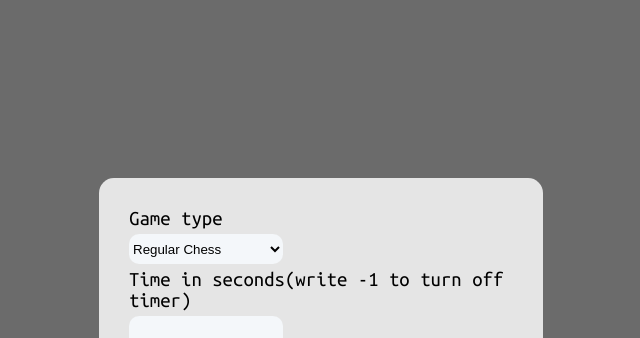
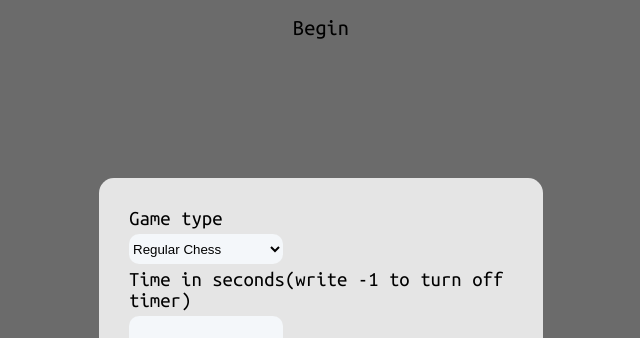
Before and after one commit to VardanHeroic/chess_new, a React (Create React App) app: page / in a window 1280 px wide. Shown: the top 338 px of the page, without its empty margins (319-959 px from the left). Built offline with nearby package versions, Linux system fonts and the light colour scheme.

Commit message:
added autorotate,status text and fixed bottom right ray check bug

```diff
--- a/src/App.css
+++ b/src/App.css
@@ -16,6 +16,16 @@ body {
 	background: #e5e5e5;
 	margin: 0;
 	font-family: "Ubuntu Mono", monospace;
+}
+
+.status-wrapper {
+	text-align: center;
+	padding-top: 2vh;
+}
+
+.status-span {
+	font-size: 1.4em;
+	text-transform: capitalize;
 }
 
 .wcell,
@@ -212,6 +222,10 @@ body {
 	color: #34364c;
 }
 
+.switch-container {
+	font-size: 1.4em;
+}
+
 .switch {
 	position: relative;
 	display: inline-block;
@@ -266,7 +280,7 @@ input:checked+.slider:before {
 
 .game {
 	margin-left: calc(50vw - 200px);
-	padding-top: 10vh;
+	padding-top: 5vh;
 }
 
 .timer {
--- a/src/App.jsx
+++ b/src/App.jsx
@@ -4,6 +4,7 @@ import Board from "./Board"
 import Reset from "./Reset"
 import Timer from "./Timer"
 import Switch from "./Switch"
+import Status from "./Status"
 import BeginModal from "./BeginModal"
 import { useSelector } from "react-redux"
 import { useState } from "react"
@@ -11,18 +12,27 @@ import { useState } from "react"
 export default function App() {
 	const status = useSelector(state => state.matrixReducer.status)
 	const [isRotated, setisRotated] = useState(false)
+	const [autoRotate, setautoRotate] = useState(false)
 	return (
 		<div className="App">
 			{status === "begin" ? <BeginModal /> : ""}
 			{status === "promotion" ? <Modal></Modal> : ""}
+			<Status />
 			<div className="game">
-				<Board isRotated={isRotated}></Board>
+				<Board isRotated={isRotated} autoRotate={autoRotate} setisRotated={setisRotated}></Board>
 				<Timer />
 			</div>
 			<div className="Reset-container">
 				<Reset />
 				<br />
-				<Switch setisRotated={() => setisRotated(!isRotated)} isRotated={isRotated} />
+				<div className="switch-container">
+					<span>Auto-rotate: </span>
+					<Switch setisRotated={() => setautoRotate(!autoRotate)} isRotated={autoRotate} />
+				</div>
+				<div className="switch-container">
+					<span>Rotated: </span>
+					<Switch setisRotated={() => setisRotated(!isRotated)} isRotated={isRotated} isDisabled={autoRotate} />
+				</div>
 			</div>
 		</div>
 	)
--- a/src/Bishop.jsx
+++ b/src/Bishop.jsx
@@ -110,7 +110,7 @@ class Bishop extends Component {
 			}
 			if (cell.x > props.x && cell.y > props.y) {
 				checkBlockBR.x = Math.min(cell.x, checkBlockBR.x)
-				checkBlockBR.x = Math.min(cell.y, checkBlockBR.y)
+				checkBlockBR.y = Math.min(cell.y, checkBlockBR.y)
 			}
 			if (cell.x < props.x && cell.y > props.y) {
 				checkBlockTR.x = Math.max(cell.x, checkBlockTR.x)
--- a/src/Board.jsx
+++ b/src/Board.jsx
@@ -79,6 +79,12 @@ class Board extends Component {
 		})
 	}
 
+	componentDidUpdate() {
+		if (this.props.autoRotate) {
+			setTimeout(() => this.props.setisRotated(this.props.current !== "white"), 200)
+		}
+	}
+
 	render() {
 		if (this.props.matrix.length === 0) {
 			return null
@@ -106,4 +112,5 @@ class Board extends Component {
 export default connect(state => ({
 	matrix: state.matrixReducer.value,
 	whiteTimer: state.matrixReducer.whiteTimer,
+	current: state.matrixReducer.current,
 }))(Board)
--- a/src/Queen.jsx
+++ b/src/Queen.jsx
@@ -311,7 +311,7 @@ class Queen extends Component {
 			}
 			if (cell.x > props.x && cell.y > props.y) {
 				checkBlockBR.x = Math.min(cell.x, checkBlockBR.x)
-                checkBlockBR.x = Math.min(cell.y, checkBlockBR.y)
+				checkBlockBR.y = Math.min(cell.y, checkBlockBR.y)
 			}
 			if (cell.x < props.x && cell.y > props.y) {
 				checkBlockTR.x = Math.max(cell.x, checkBlockTR.x)
--- /dev/null
+++ b/src/Status.jsx
@@ -0,0 +1,12 @@
+import { useSelector } from "react-redux"
+
+export default function Status() {
+	const status = useSelector(state => state.matrixReducer.status)
+	const current = useSelector(state => state.matrixReducer.current)
+	const string = `${current}'s turn${status === "check" ? "(check)" : ""}`
+	return (
+		<div className="status-wrapper">
+			<span className="status-span">{status === "none" || status === "check" ? string : status}</span>
+		</div>
+	)
+}
--- a/src/Switch.jsx
+++ b/src/Switch.jsx
@@ -1,7 +1,7 @@
-export default function Switch({ setisRotated, isRotated }) {
+export default function Switch({ setisRotated, isRotated, isDisabled = false }) {
 	return (
 		<label className="switch">
-			<input type="checkbox" value={isRotated} onClick={setisRotated} />
+			<input type="checkbox" value={isRotated} onClick={setisRotated} disabled={isDisabled} checked={isRotated} />
 			<span className="slider"></span>
 		</label>
 	)
--- a/src/Timer.jsx
+++ b/src/Timer.jsx
@@ -6,7 +6,7 @@ class Timer extends Component {
 	UNSAFE_componentWillReceiveProps(props) {
 		if (this.props.status === "begin" && props.status !== this.props.status) {
 			const timer = setInterval(() => {
-				if (this.props.whiteTimer === 0 || this.props.blackTimer === 0 || this.props.status === "begin") {
+				if (this.props.whiteTimer <= 0 || this.props.blackTimer <= 0 || this.props.status === "begin") {
 					clearInterval(timer)
 					if (this.props.status !== "begin") {
 						this.props.findStaleMate()
```
Lines whose indentation alone changed are shown as unchanged.
